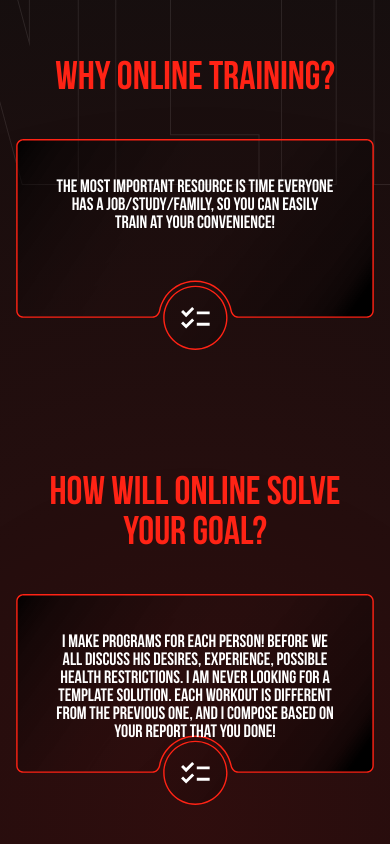
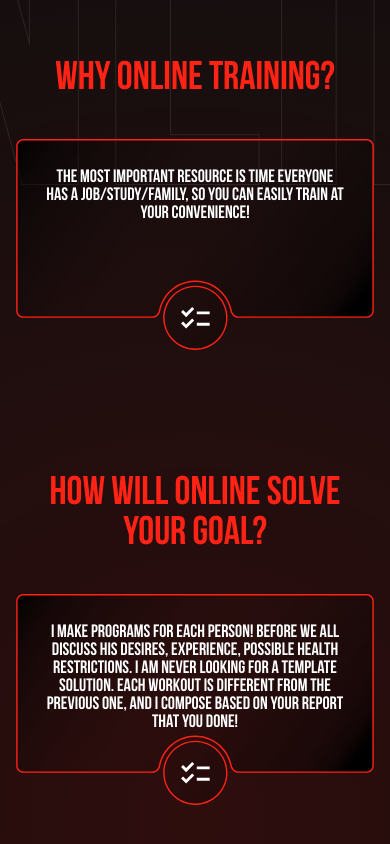
Before and after one commit to TheLogon/ivan-coach, a Next.js app: page /en in a window 390 px wide. Shown: the part 1480-2324 px from the top of the page. Built offline with nearby package versions, Linux system fonts and the light colour scheme.

Commit message:
fix menu

```diff
--- a/src/styles/page.module.scss
+++ b/src/styles/page.module.scss
@@ -367,6 +367,10 @@
       @include _600 {
         width: 100%;
         background-position: top center;
+      }
+
+      @media (max-width:420px) {
+        padding: 30px;
       }
 
       @media (max-width:380px) {
```
